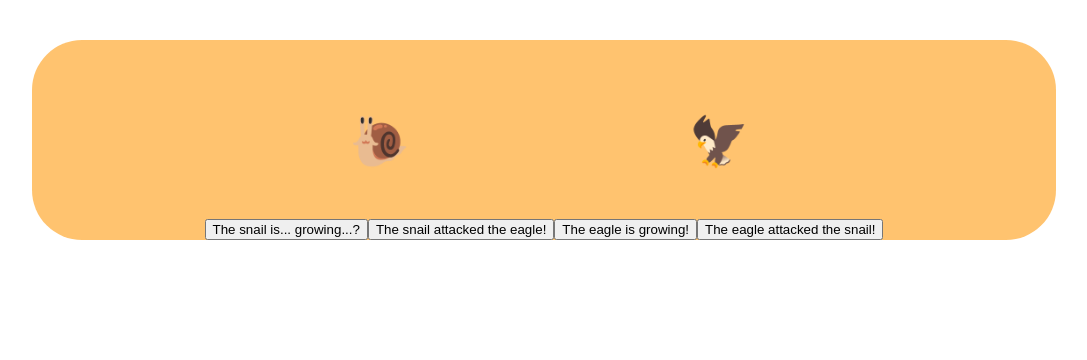
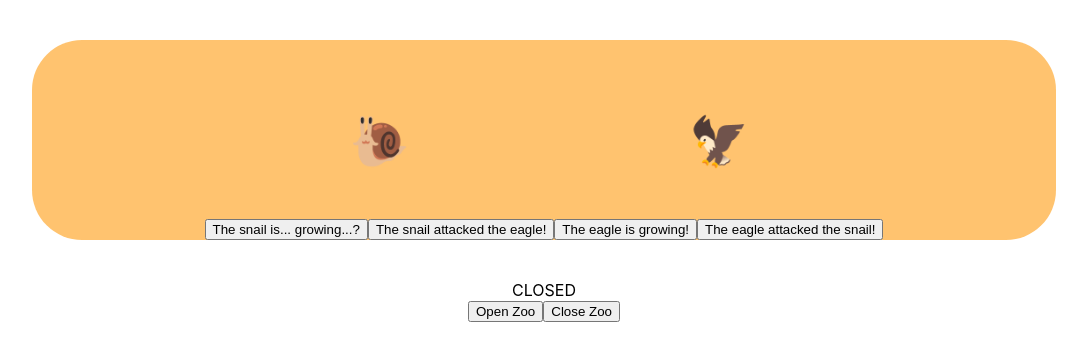
Before and after one commit to Benatovich/busy-zoo, a React (Create React App) app: page / in a window 1280 px wide. Shown: the top 360 px of the page, without its empty margins (96-1183 px from the left). Built offline with nearby package versions, Linux system fonts and the light colour scheme.

Commit message:
sign section seems to be working properly

```diff
--- a/src/App.js
+++ b/src/App.js
@@ -52,6 +52,11 @@ function App() {
           </div>
         </div>
       </div>
+      <Sign isOpen={isOpen} />
+      <div className='buttons'>
+        <button onClick={() => setIsOpen(true)}>Open Zoo</button>
+        <button onClick={() => setIsOpen(false)}>Close Zoo</button>
+      </div>
 
     </div>
   );
--- a/src/Sign.js
+++ b/src/Sign.js
@@ -0,0 +1,13 @@
+import React from 'react';
+
+export default function Sign(props) {
+  return (
+    <div className='sign'>
+      { props.isOpen ? 'OPEN' : 'CLOSED' }
+      {/* <div>
+        { props.isOpen && 'this shows only if props.isOpen is truthy'}
+        { props.isOpen || 'this shows only if props.isOpen is falsey'}
+      </div> */}
+    </div>
+  );
+}
```
